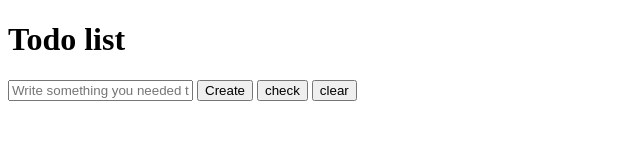
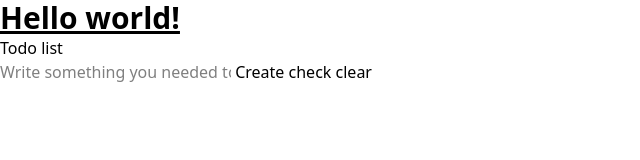
Before and after one commit to zwehtetpaing-dev/Todolist-web-app, a website: page src/index.html in a window 1280 px wide. Shown: the whole page, without its empty margins (0-640 px from the left). Drawn offline with Linux system fonts and the light colour scheme; files whose address does not match are found by name.

Commit message:
Setup tailwindcss

```diff
--- a/index.html
+++ b/src/index.html
@@ -4,9 +4,12 @@
     <meta charset="UTF-8">
     <meta name="viewport" content="width=device-width, initial-scale=1.0">
     <title>Document</title>
+    <link href="./output.css" rel="stylesheet">
 </head>
 <body>
-
+    <h1 class="text-3xl font-bold underline">
+        Hello world!
+    </h1>
     <h1>Todo list</h1>
     <input type="text" class="taskInput" placeholder="Write something you needed to do.">
     <button class="createBtn">Create</button>
--- /dev/null
+++ b/src/input.css
@@ -0,0 +1 @@
+@import "tailwindcss";
```
Also changed, not shown: package.json (added, +25 -0 lines), src/output.css (added), 1 other file.
